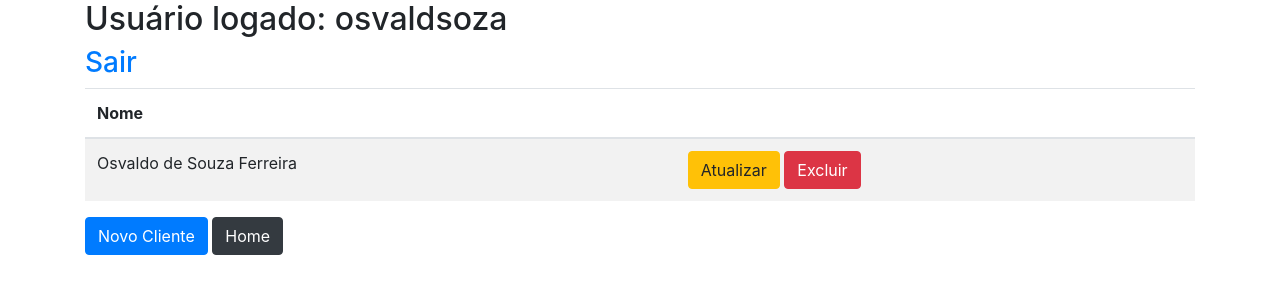
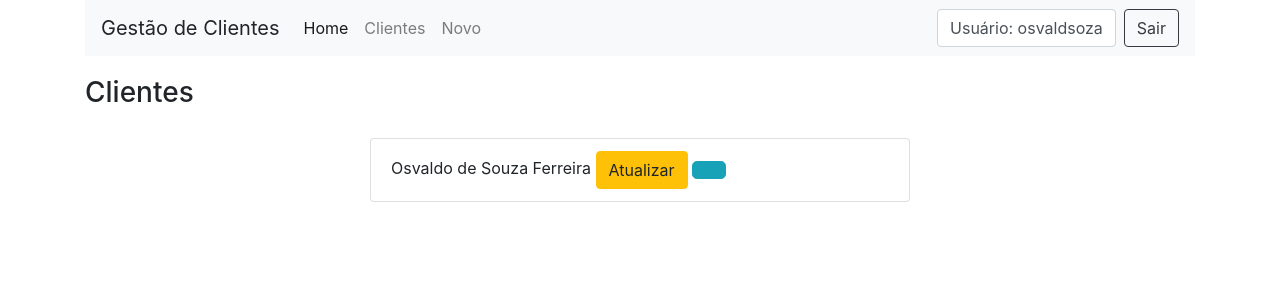
Before and after one commit to osvaldsoza/gestao-clientes-django, a Django app: page /clientes/list/ in a window 1280 px wide. Shown: the top 300 px of the page. Run offline with Django 3.2, Linux system fonts and the light colour scheme; a user stored in the database is signed in; data comes from the database, SQL or seed files in the repository; both versions use the stored data as it was after the commit; some libraries are stand-ins or nearby versions.

Commit message:
organizando layout

```diff
--- a/clientes/templates/person.html
+++ b/clientes/templates/person.html
@@ -5,34 +5,23 @@
 {% endblock%}
 
 {% block main%}
-<h2>
-    {% if user.is_authenticated %}
-    Usuário logado: {{ user.username }}
-    <h3><a href="{% url 'logout' %}">Sair</a></h3>
-    {% endif %}
-</h2>
 
-<table class="table table-striped">
-    <thead>
-    <tr>
-        <th scope="col">Nome</th>
-        <th scope="col"></th>
-    </tr>
-    </thead>
-    <tbody>
-    {% for person in persons %}
-    <tr>
-        <td>
-            {{person.first_name}} {{person.last_name}}
-        </td>
-        <td>
-            <a href="{% url 'person_update' person.id%}" class="btn btn-warning">Atualizar</a>
-            <a href="{% url 'person_delete' person.id %}" class="btn btn-danger">Excluir</a>
-        </td>
-    </tr>
-    {% endfor %}
-    </tbody>
-</table>
-<a href="{% url 'person_new' %}" class="btn btn-primary">Novo Cliente</a>
-<a href="{% url 'home' %}" class="btn btn-dark">Home</a>
+<h3 style="margin-top:20px;">Clientes</h3>
+<div class="row">
+    <div class="col-sm-3"></div>
+    <div class="col-sm-6">
+        <ul class="list-group" style="margin-top:20px; margin-bottom:20px;">
+            {% for person in persons %}
+            <li class="list-group-item"> {{person.first_name}} {{person.last_name}}
+                <a href="{% url 'person_update' person.id%}" class="btn btn-warning">Atualizar</a>
+                <a href="{% url 'person_delete' person.id %}" class="btn btn-info btn-lg"><span
+                        class="glyphicon glyphicon-crash"></span></a>
+            </li>
+            {% endfor %}
+        </ul>
+    </div>
+    <div class="col-sm-3"></div>
+</div>
+
+
 {% endblock %}
--- a/templates/layout_base.html
+++ b/templates/layout_base.html
@@ -8,6 +8,31 @@
 </head>
 <body>
 <div class="container">
+
+    {% if user.is_authenticated %}
+    <nav class="navbar navbar-expand-lg navbar-light bg-light">
+        <a class="navbar-brand">Gestão de Clientes</a>
+        <div class="collapse navbar-collapse" id="navbarNav">
+            <ul class="navbar-nav">
+                <li class="nav-item active">
+                    <a class="nav-link" href="{% url 'home' %}">Home <span class="sr-only">(current)</span></a>
+                </li>
+                <li class="nav-item">
+                    <a class="nav-link" href="{% url 'person_list' %}">Clientes</a>
+                </li>
+                <li class="nav-item">
+                    <a class="nav-link" href="{% url 'person_new' %}">Novo</a>
+                </li>
+            </ul>
+        </div>
+        <form class="form-inline">
+            <label class="form-control mr-sm-2"> {% if user.is_authenticated %}
+                Usuário: {{ user.username }}
+                {% endif %}</label>
+            <a class="btn btn-outline-dark my-2 my-sm-0" href="{% url 'logout' %}">Sair</a>
+        </form>
+    </nav>
+    {% endif %}
     {% block main%}
     {% endblock%}
 </div>
```
Also changed, not shown: clientes/templates/person_form.html (+16 -7 lines), home/templates/home.html (+4 -5 lines), templates/users/login.html (+10 -1 lines), db.sqlite3.
